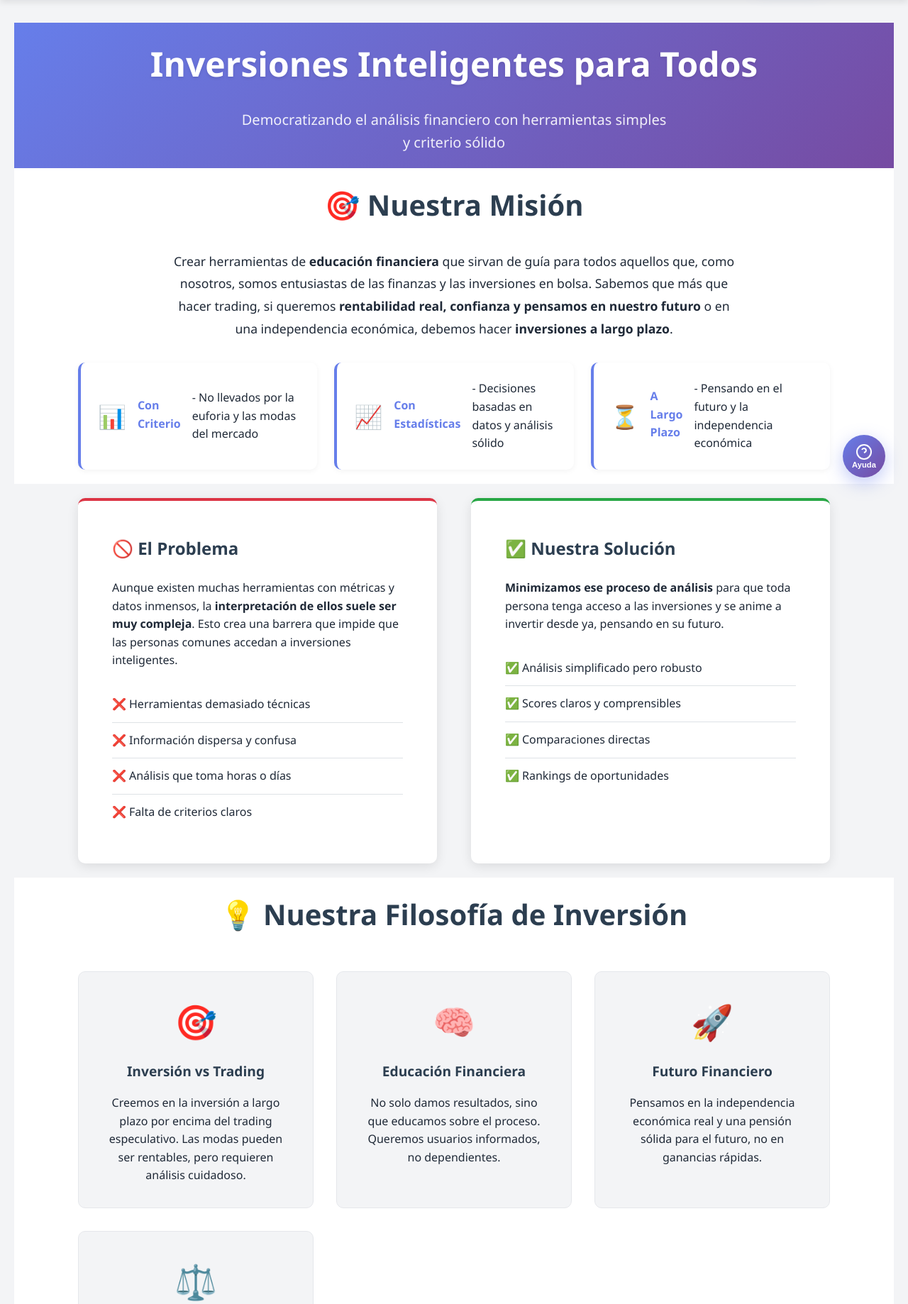
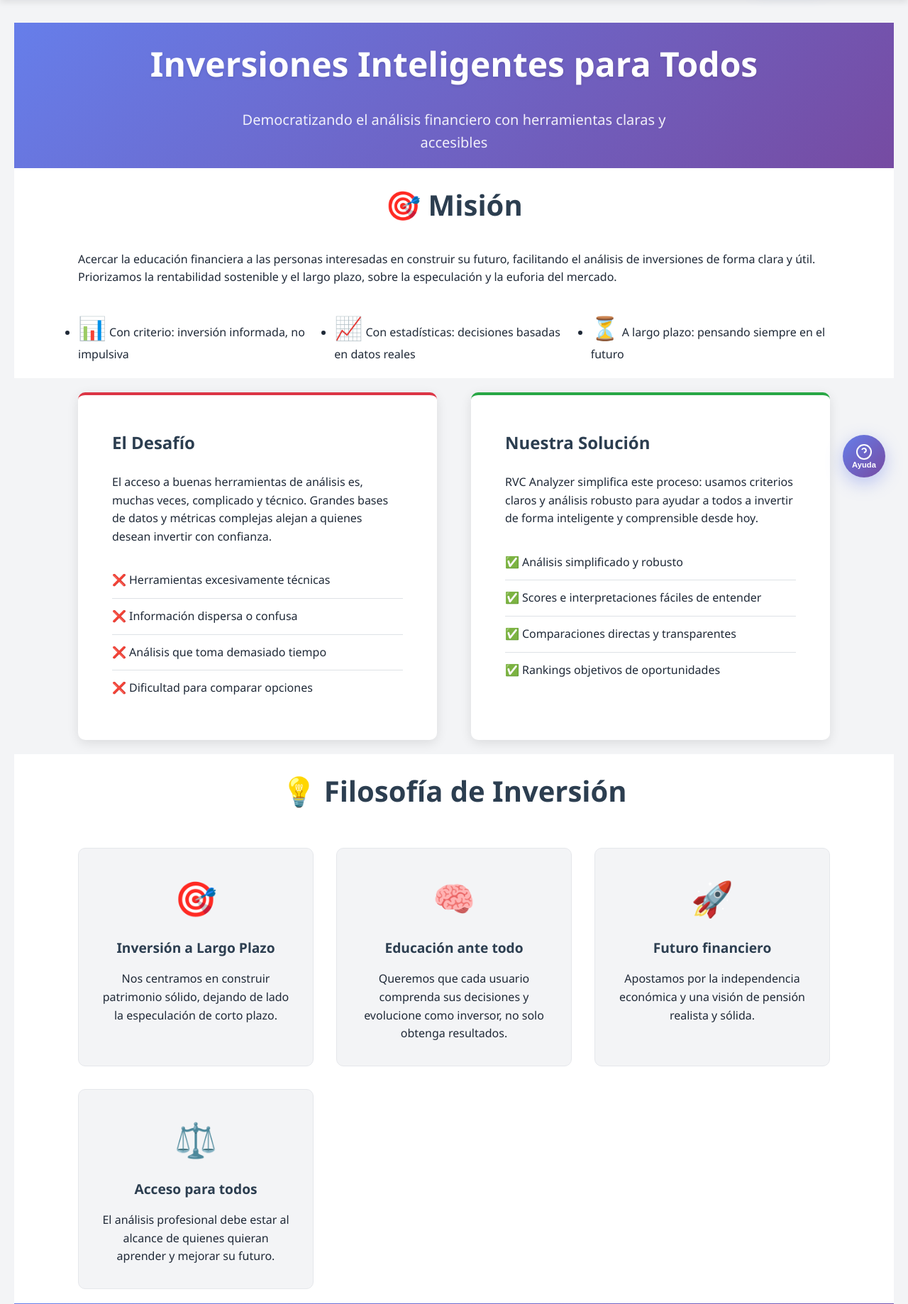
Before and after one commit to williamppmm/rvc-investment-analyzer, a Flask app: page /about in a window 1280 px wide. Shown: the part 95-1933 px from the top of the page at 71% size. Run offline with Flask 3, Linux system fonts and the light colour scheme.

```diff
--- a/static/calculadora.js
+++ b/static/calculadora.js
@@ -296,7 +296,7 @@ async function calculateLumpSum() {
 
         const data = await response.json();
         if (!response.ok) {
-            throw new Error(data.error || 'No se pudo realizar la comparacion.');
+            throw new Error(data.error || 'No se pudo realizar la comparación.');
         }
 
         renderLumpSumResults(data.result);
--- a/templates/about.html
+++ b/templates/about.html
@@ -7,77 +7,59 @@
 {% endblock %}
 
 {% block content %}
+<main>
     <!-- Hero Section -->
-<section class="hero-section">
+    <section class="hero-section" aria-labelledby="hero-title">
         <div class="container">
             <div class="hero-content">
-            <h1>Inversiones Inteligentes para Todos</h1>
-            <p class="hero-subtitle">Democratizando el análisis financiero con herramientas simples y criterio sólido</p>
+                <h1 id="hero-title">Inversiones Inteligentes para Todos</h1>
+                <p class="hero-subtitle">Democratizando el análisis financiero con herramientas claras y accesibles</p>
             </div>
         </div>
     </section>
 
     <!-- Mission Section -->
-<section class="mission-section">
+    <section class="mission-section" aria-labelledby="mission-title">
         <div class="container">
-        <div class="section-content">
-            <div class="text-content">
-                <h2>🎯 Nuestra Misión</h2>
-                <p class="mission-text">
-                    Crear herramientas de <strong>educación financiera</strong> que sirvan de guía para todos aquellos que,
-                    como nosotros, somos entusiastas de las finanzas y las inversiones en bolsa. Sabemos que más que hacer
-                    trading, si queremos <strong>rentabilidad real, confianza y pensamos en nuestro futuro</strong> o en una
-                    independencia económica, debemos hacer <strong>inversiones a largo plazo</strong>.
+            <h2 id="mission-title"><span aria-hidden="true">🎯</span> Misión</h2>
+            <p>
+                Acercar la educación financiera a las personas interesadas en construir su futuro,
+                facilitando el análisis de inversiones de forma clara y útil. Priorizamos la rentabilidad sostenible y el largo plazo, sobre la especulación y la euforia del mercado.
             </p>
-                <div class="principles">
-                    <div class="principle">
-                        <span class="principle-icon">📊</span>
-                        <strong>Con Criterio</strong> - No llevados por la euforia y las modas del mercado
-                    </div>
-                    <div class="principle">
-                        <span class="principle-icon">📈</span>
-                        <strong>Con Estadísticas</strong> - Decisiones basadas en datos y análisis sólido
-                    </div>
-                    <div class="principle">
-                        <span class="principle-icon">⏳</span>
-                        <strong>A Largo Plazo</strong> - Pensando en el futuro y la independencia económica
-                    </div>
-                </div>
-            </div>
-        </div>
+            <ul class="principles">
+                <li><span class="principle-icon" aria-hidden="true">📊</span> Con criterio: inversión informada, no impulsiva</li>
+                <li><span class="principle-icon" aria-hidden="true">📈</span> Con estadísticas: decisiones basadas en datos reales</li>
+                <li><span class="principle-icon" aria-hidden="true">⏳</span> A largo plazo: pensando siempre en el futuro</li>
+            </ul>
         </div>
     </section>
 
     <!-- Problem & Solution Section -->
-<section class="problem-solution-section">
+    <section class="problem-solution-section" aria-labelledby="problem-title">
         <div class="container">
             <div class="grid-content">
                 <div class="problem-card">
-                <h3>🚫 El Problema</h3>
+                    <h3 id="problem-title">El Desafío</h3>
                     <p>
-                    Aunque existen muchas herramientas con métricas y datos inmensos, la
-                    <strong>interpretación de ellos suele ser muy compleja</strong>. Esto crea una
-                    barrera que impide que las personas comunes accedan a inversiones inteligentes.
+                        El acceso a buenas herramientas de análisis es, muchas veces, complicado y técnico. Grandes bases de datos y métricas complejas alejan a quienes desean invertir con confianza.
                     </p>
                     <ul class="problem-list">
-                    <li>Herramientas demasiado técnicas</li>
-                    <li>Información dispersa y confusa</li>
-                    <li>Análisis que toma horas o días</li>
-                    <li>Falta de criterios claros</li>
+                        <li>Herramientas excesivamente técnicas</li>
+                        <li>Información dispersa o confusa</li>
+                        <li>Análisis que toma demasiado tiempo</li>
+                        <li>Dificultad para comparar opciones</li>
                     </ul>
                 </div>
-
                 <div class="solution-card">
-                <h3>✅ Nuestra Solución</h3>
+                    <h3>Nuestra Solución</h3>
                     <p>
-                    <strong>Minimizamos ese proceso de análisis</strong> para que toda persona tenga
-                    acceso a las inversiones y se anime a invertir desde ya, pensando en su futuro.
+                        RVC Analyzer simplifica este proceso: usamos criterios claros y análisis robusto para ayudar a todos a invertir de forma inteligente y comprensible desde hoy.
                     </p>
                     <ul class="solution-list">
-                    <li>Análisis simplificado pero robusto</li>
-                    <li>Scores claros y comprensibles</li>
-                    <li>Comparaciones directas</li>
-                    <li>Rankings de oportunidades</li>
+                        <li>Análisis simplificado y robusto</li>
+                        <li>Scores e interpretaciones fáciles de entender</li>
+                        <li>Comparaciones directas y transparentes</li>
+                        <li>Rankings objetivos de oportunidades</li>
                     </ul>
                 </div>
             </div>
@@ -85,59 +67,53 @@
     </section>
 
     <!-- Philosophy Section -->
-<section class="philosophy-section">
+    <section class="philosophy-section" aria-labelledby="philosophy-title">
         <div class="container">
-        <h2>💡 Nuestra Filosofía de Inversión</h2>
+            <h2 id="philosophy-title"><span aria-hidden="true">💡</span> Filosofía de Inversión</h2>
             <div class="philosophy-grid">
                 <div class="philosophy-card">
-                <div class="philosophy-icon">🎯</div>
-                <h4>Inversión vs Trading</h4>
-                <p>Creemos en la inversión a largo plazo por encima del trading especulativo. Las modas pueden ser rentables, pero requieren análisis cuidadoso.</p>
+                    <div class="philosophy-icon" aria-hidden="true">🎯</div>
+                    <h4>Inversión a Largo Plazo</h4>
+                    <p>Nos centramos en construir patrimonio sólido, dejando de lado la especulación de corto plazo.</p>
                 </div>
-
                 <div class="philosophy-card">
-                <div class="philosophy-icon">🧠</div>
-                <h4>Educación Financiera</h4>
-                <p>No solo damos resultados, sino que educamos sobre el proceso. Queremos usuarios informados, no dependientes.</p>
+                    <div class="philosophy-icon" aria-hidden="true">🧠</div>
+                    <h4>Educación ante todo</h4>
+                    <p>Queremos que cada usuario comprenda sus decisiones y evolucione como inversor, no solo obtenga resultados.</p>
                 </div>
-
                 <div class="philosophy-card">
-                <div class="philosophy-icon">🚀</div>
-                <h4>Futuro Financiero</h4>
-                <p>Pensamos en la independencia económica real y una pensión sólida para el futuro, no en ganancias rápidas.</p>
+                    <div class="philosophy-icon" aria-hidden="true">🚀</div>
+                    <h4>Futuro financiero</h4>
+                    <p>Apostamos por la independencia económica y una visión de pensión realista y sólida.</p>
                 </div>
-
                 <div class="philosophy-card">
-                <div class="philosophy-icon">⚖️</div>
-                <h4>Democratización</h4>
-                <p>Las herramientas de análisis profesional deben estar al alcance de todos, sin complicaciones innecesarias.</p>
+                    <div class="philosophy-icon" aria-hidden="true">⚖️</div>
+                    <h4>Acceso para todos</h4>
+                    <p>El análisis profesional debe estar al alcance de quienes quieran aprender y mejorar su futuro.</p>
                 </div>
             </div>
         </div>
     </section>
 
     <!-- Creator Section -->
-<section class="creator-section">
+    <section class="creator-section" aria-labelledby="creator-title">
         <div class="container">
+            <h2 id="creator-title">Sobre el creador</h2>
             <div class="creator-content">
-            <div class="creator-info">
-                <div class="creator-avatar">
+                <div class="creator-avatar" aria-label="Avatar">
                     <div class="avatar-placeholder">WPM</div>
                 </div>
                 <div class="creator-details">
                     <h3>William Pérez Muñoz</h3>
-                    <p class="creator-title">Tecnólogo ADSO | Desarrollador Full-Stack</p>
-                    <p class="creator-description">
-                        <strong>Apasionado por transformar aprendizaje en código que resuelve problemas reales.</strong>
-                        Siempre explorando nuevas tecnologías y combinando mi experiencia en desarrollo con mi
-                        pasión por las finanzas y las inversiones.
+                    <p>Tecnólogo ADSO – Desarrollador Full-Stack</p>
+                    <p>
+                        Apasionado por transformar el aprendizaje en código que resuelve problemas reales. Siempre explorando nuevas tecnologías y combinando desarrollo y finanzas para acercar el análisis al usuario.
                     </p>
                     <div class="creator-values">
                         <span class="value-tag">Educación Financiera</span>
-                        <span class="value-tag">Inversión a Largo Plazo</span>
+                        <span class="value-tag">Largo Plazo</span>
                         <span class="value-tag">Tecnología Accesible</span>
-                        <span class="value-tag">Análisis Simplificado</span>
-                    </div>
+                        <span class="value-tag">Análisis Claro</span>
                     </div>
                 </div>
             </div>
@@ -145,79 +121,62 @@
     </section>
 
     <!-- Tools Section -->
-<section class="tools-section">
+    <section class="tools-section" aria-labelledby="tools-title">
         <div class="container">
-        <h2>🛠️ Nuestras Herramientas</h2>
+            <h2 id="tools-title">Herramientas</h2>
             <div class="tools-grid">
                 <div class="tool-card">
-                <div class="tool-icon">📊</div>
+                    <div class="tool-icon" aria-hidden="true">📊</div>
                     <h4>Análisis Individual</h4>
-                <p>Análisis completo de cualquier acción con métricas clave simplificadas</p>
-                <a href="{{ url_for('analyze') }}" class="tool-link">Probar ahora →</a>
+                    <p>Análisis de acciones con métricas clave simplificadas</p>
+                    <a href="{{ url_for('analyze') }}" class="tool-link">Probar análisis</a>
                 </div>
-
                 <div class="tool-card">
-                <div class="tool-icon">⚖️</div>
+                    <div class="tool-icon" aria-hidden="true">⚖️</div>
                     <h4>Comparador</h4>
-                <p>Compara hasta 5 acciones lado a lado con métricas claras</p>
-                <a href="{{ url_for('comparador') }}" class="tool-link">Comparar →</a>
+                    <p>Compara varias acciones con métricas claras</p>
+                    <a href="{{ url_for('comparador') }}" class="tool-link">Comparar acciones</a>
                 </div>
-
                 <div class="tool-card">
-                <div class="tool-icon">🧮</div>
+                    <div class="tool-icon" aria-hidden="true">🧮</div>
                     <h4>Calculadora RVC</h4>
-                <p>Calcula scores de inversión personalizados con nuestro algoritmo</p>
-                <a href="{{ url_for('calculadora') }}" class="tool-link">Calcular →</a>
+                    <p>Calcula tu score de inversión personalizado</p>
+                    <a href="{{ url_for('calculadora') }}" class="tool-link">Calcular score</a>
                 </div>
-
                 <div class="tool-card">
-                <div class="tool-icon">🏆</div>
+                    <div class="tool-icon" aria-hidden="true">🏆</div>
                     <h4>Top Oportunidades</h4>
-                <p>Ranking dinámico de las mejores oportunidades del mercado</p>
-                <a href="{{ url_for('top_opportunities_page') }}" class="tool-link">Explorar →</a>
+                    <p>Consulta el ranking de oportunidades del mercado</p>
+                    <a href="{{ url_for('top_opportunities_page') }}" class="tool-link">Ver ranking</a>
                 </div>
             </div>
         </div>
     </section>
 
     <!-- Call to Action Section -->
-<section class="cta-section">
+    <section class="cta-section" aria-labelledby="cta-title">
         <div class="container">
-        <div class="cta-content">
-            <h2>🚀 Comienza Tu Viaje de Inversión Inteligente</h2>
-            <p>No esperes más para tomar control de tu futuro financiero. Nuestras herramientas están aquí para guiarte.</p>
+            <h2 id="cta-title">Comienza tu camino inversor informado</h2>
+            <p>No esperes más para tomar control de tu futuro financiero. Prueba nuestras herramientas y forma parte de una nueva generación de inversionistas responsables.</p>
             <div class="cta-buttons">
-                <a href="{{ url_for('top_opportunities_page') }}" class="btn btn-primary">Ver Top Oportunidades</a>
-                <a href="{{ url_for('analyze') }}" class="btn btn-secondary">Analizar una Acción</a>
-            </div>
+                <a href="{{ url_for('top_opportunities_page') }}" class="btn btn-primary">Ver oportunidades</a>
+                <a href="{{ url_for('analyze') }}" class="btn btn-secondary">Analizar acción</a>
             </div>
         </div>
     </section>
+</main>
+
+<footer class="disclaimer">
+    <p>La información proporcionada es exclusivamente educativa y no constituye asesoramiento de inversión o recomendación financiera.</p>
+</footer>
 {% endblock %}
 
 {% block extra_js %}
 <script>
 document.addEventListener('DOMContentLoaded', function() {
-    // Smooth scrolling for internal links
-    document.querySelectorAll('a[href^="#"]').forEach(anchor => {
-        anchor.addEventListener('click', function (e) {
-            e.preventDefault();
-            const target = document.querySelector(this.getAttribute('href'));
-            if (target) {
-                target.scrollIntoView({
-                    behavior: 'smooth',
-                    block: 'start'
-                });
-            }
-        });
-    });
-
-    // Animate value tags on scroll
-    const observerOptions = {
-        threshold: 0.1,
-        rootMargin: '0px 0px -50px 0px'
-    };
-
+    // Accesibilidad para animaciones según preferencias del usuario
+    if (window.matchMedia('(prefers-reduced-motion: no-preference)').matches) {
+        const observerOptions = { threshold: 0.1, rootMargin: '0px 0px -50px 0px' };
         const observer = new IntersectionObserver((entries) => {
             entries.forEach(entry => {
                 if (entry.isIntersecting) {
@@ -226,10 +185,10 @@ document.addEventListener('DOMContentLoaded', function() {
                 }
             });
         }, observerOptions);
-
         document.querySelectorAll('.value-tag, .tool-card, .philosophy-card').forEach(el => {
             observer.observe(el);
         });
+    }
 });
 </script>
 {% endblock %}
--- a/templates/comparador.html
+++ b/templates/comparador.html
@@ -53,7 +53,7 @@
 
     <div id="results-container" class="results-container hidden">
         <section class="ranking-section">
-            <h2>Ranking de inversion</h2>
+            <h2>Ranking de inversión</h2>
             <div id="ranking-cards" class="ranking-cards"></div>
         </section>
 
@@ -91,7 +91,7 @@
         </section>
 
         <section class="table-section">
-            <h2>Comparacion detallada</h2>
+            <h2>Comparación detallada</h2>
             <div class="table-wrapper">
                 <table id="comparison-table" class="comparison-table"></table>
             </div>
```
Also changed, not shown: static/app.js (+7 -7 lines), templates/calculadora.html (+16 -16 lines), templates/index.html (+10 -10 lines). Lines whose indentation alone changed are shown as unchanged.
